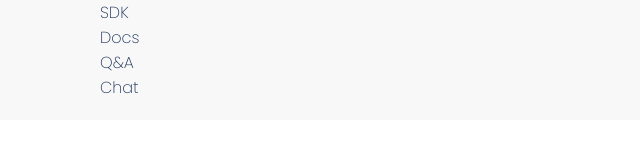
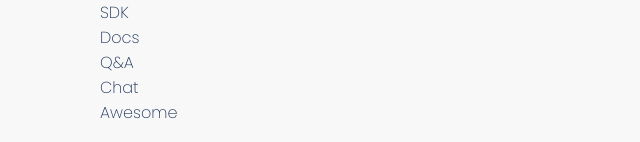
Before and after one commit to ghanem-mhd/hashgraph.github.io, a Jekyll site: the page built from _docs/overview.md, in a window 1280 px wide. Shown: the part 961-1103 px from the top of the page, without its empty margins (0-640 px from the left). Built offline with Jekyll 4.4.1, drawn with Linux system fonts in a browser that asks for light colours; before the commit the page ends 1081 px from its top, so only the background shows below that.

Commit message:
Added awesome-hashgraph

```diff
--- a/_includes/footer.html
+++ b/_includes/footer.html
@@ -6,6 +6,7 @@
             <li><a href="/docs/quickstart/">Docs</a></li>
             <li><a href="https://answers.hashgraph.com">Q&amp;A</a></li>
             <li><a href="https://hashgraph.com/discord">Chat</a></li>
+            <li><a href="https://github.com/hashgraph/awesome-hashgraph">Awesome</a></li>
         </ul>
     </div>
 </div>
```
